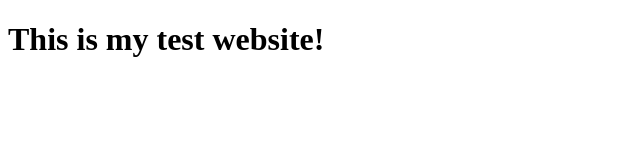
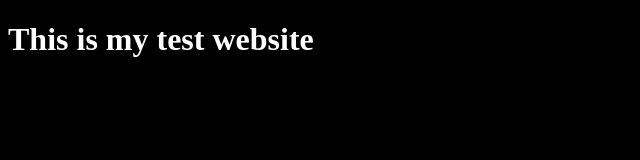
Before and after one commit to ceyyro/ceyyro.github.io, a plain HTML site: page index.html in a window 1280 px wide. Shown: the whole page, without its empty margins (0-640 px from the left). Drawn offline with Linux system fonts and the light colour scheme.

Commit message:
Change style

```diff
--- a/index.html
+++ b/index.html
@@ -2,8 +2,17 @@
 <html lang="en">
     <head>
         <title>Github Pages Test</title>
+        <style>
+            body {
+                background-color: black;
+            }
+
+            h1 {
+                color:white;
+            }
+        </style>
     </head>
     <body>
-        <h1>This is my test website!</h1>
+        <h1>This is my test website</h1>
     </body>
 </html>
```
